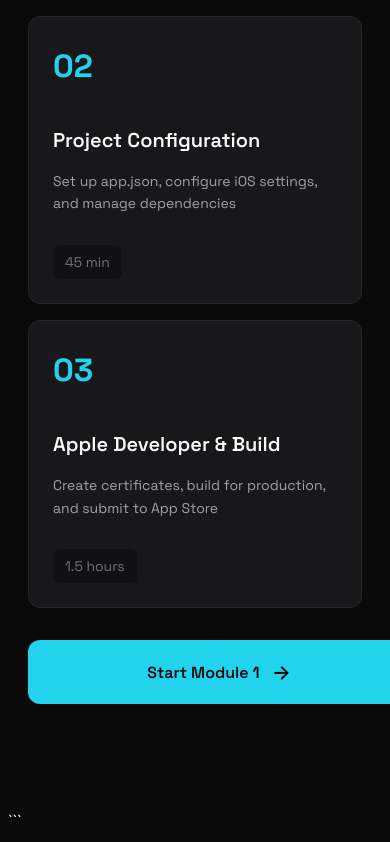
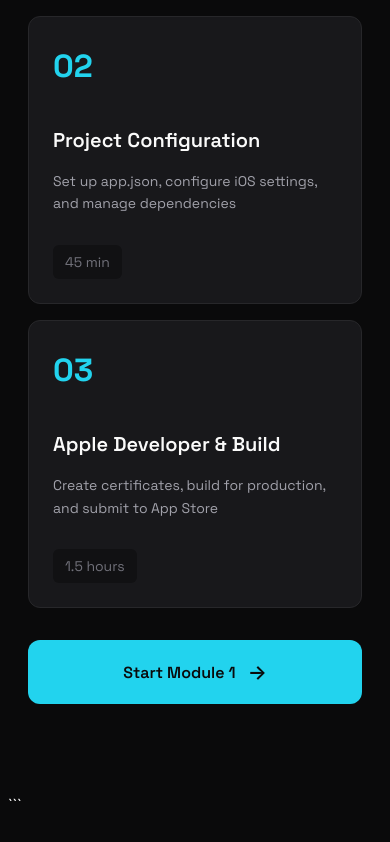
Before and after one commit to RyanNovinc/replit-to-appstore, a plain HTML site: page course.html in a window 390 px wide. Shown: the part 1154-1996 px from the top of the page. Drawn offline with Linux system fonts and the light colour scheme.

Commit message:
Update mobile styles for CTA button and sections
Adjusted mobile styles for CTA button and section wrapper.

```diff
--- a/course.html
+++ b/course.html
@@ -317,9 +317,16 @@
         /* Ensure CTA button is properly sized on mobile */
         .cta-button {
             width: 100%;
+            max-width: 100%;
             justify-content: center;
             font-size: 16px;
             padding: 16px 24px;
+            box-sizing: border-box;
+        }
+
+        /* Section wrapper adjustments on mobile */
+        .section {
+            margin-bottom: 48px;
         }
 
         /* Module duration on separate line on mobile */
```
